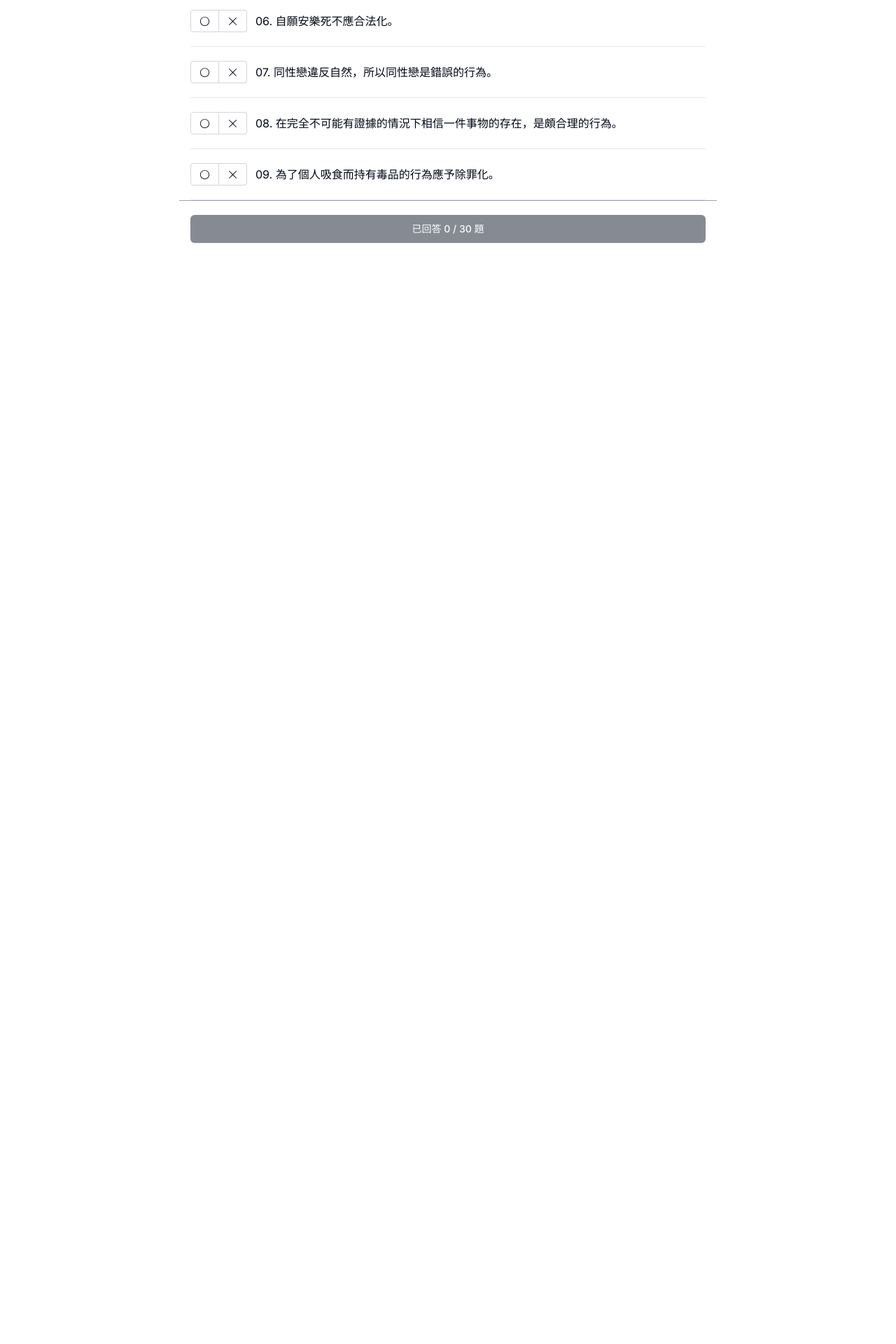
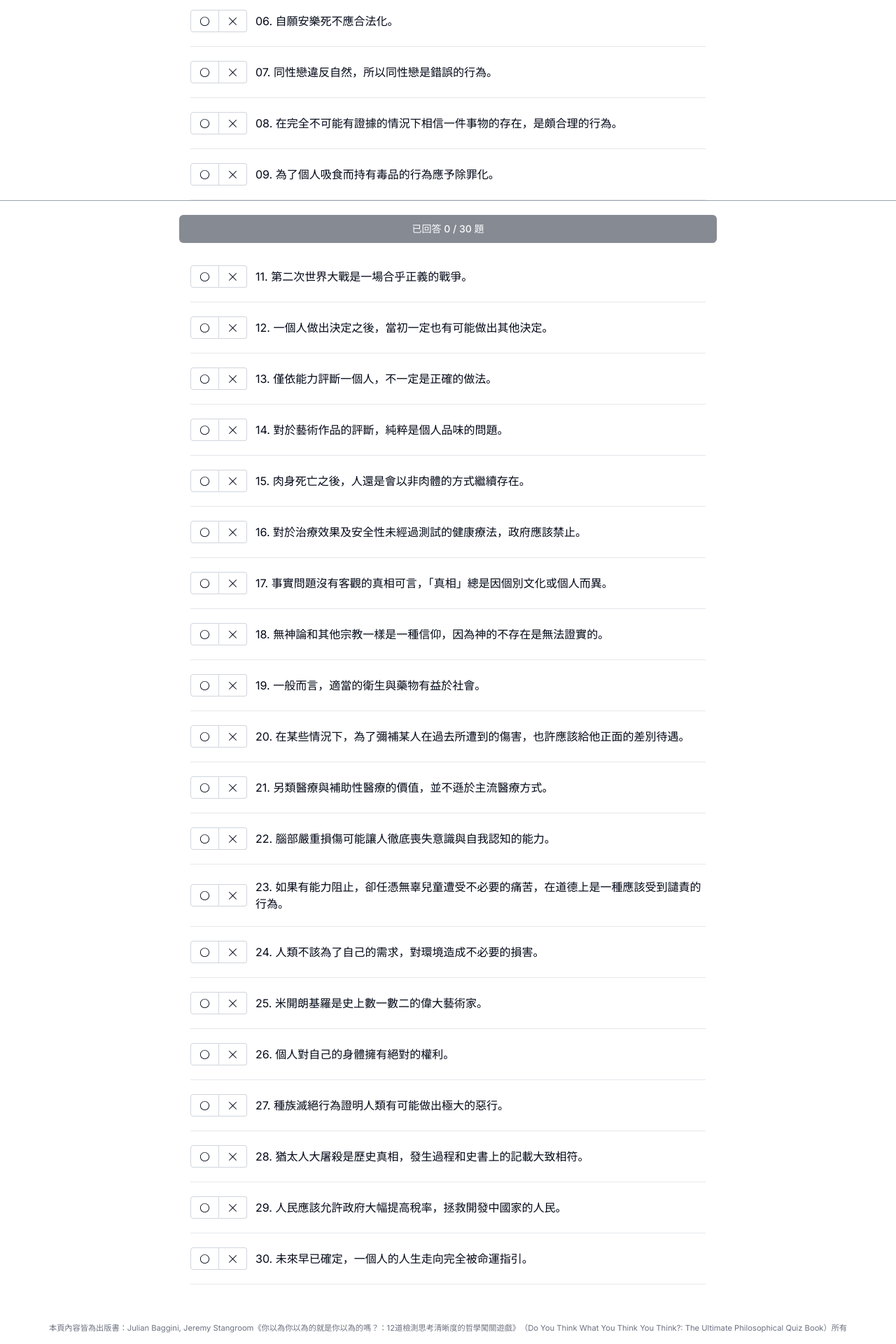
Before and after one commit to KendraTang/dytwytyt, a Next.js app: page /dytwytyt/questions in a window 1280 px wide. Shown: the part 433-2353 px from the top of the page at 70% size. Before the commit the page ends 800 px from the top, so only its background shows below. Built offline with nearby package versions, Linux system fonts and the light colour scheme.

Commit message:
Add credit footer

```diff
--- a/src/app/layout.tsx
+++ b/src/app/layout.tsx
@@ -21,10 +21,13 @@ export default function RootLayout({
 }>) {
   return (
     <html lang="en">
-      <body className={cn(inter.className, 'h-dvh overflow-hidden m-auto relative max-w-screen-md text-xl leading-8 md:text-base')}>
-        <div className="flex flex-col px-4 h-full overflow-y-auto">
+      <body className={cn(inter.className, 'w-full h-dvh flex flex-col overflow-y-auto text-xl leading-8 md:text-base')}>
+        <div className="px-4 flex-1 m-auto max-w-screen-md">
           {children}
         </div>
+        <footer className="text-center text-[0.7rem] leading-[0.8rem] text-gray-500 p-4 break-keep">
+          <p>本頁內容皆為出版書：Julian Baggini, Jeremy Stangroom<wbr />《你以為你以為的就是你以為的嗎？：12道檢測思考清晰度的哲學闖關遊戲》<wbr />（Do You Think What You Think You Think?: The Ultimate Philosophical Quiz Book）所有</p>
+        </footer>
       </body>
       {process.env.NODE_ENV === 'production' && <GoogleAnalytics gaId="G-KCD245W2L9" />}
     </html>
--- a/src/app/page.tsx
+++ b/src/app/page.tsx
@@ -3,6 +3,7 @@ import Link from "next/link";
 
 export default function Home() {
   return (
+    <div className="h-full flex align-center">
       <div className="flex flex-col gap-5 p-6 m-auto items-center border border-gray-400 outline outline-2 outline-offset-4 outline-gray-400">
         <h1 className="text-2xl text-center md:break-keep">《你以為你以為的就是你以為的嗎？：<wbr />12道檢測思考清晰度的哲學闖關遊戲》</h1>
         <h2>第一關：哲學健康檢查</h2>
@@ -20,5 +21,6 @@ export default function Home() {
           </Link>
         </Button>
       </div>
+    </div>
   );
 }
--- a/src/app/questions/components/Questions.tsx
+++ b/src/app/questions/components/Questions.tsx
@@ -87,9 +87,9 @@ const Questions: React.FC<Props> = ({ answers, reset, onSubmit, onAnswer }) => {
           </li>
         ))}
       </ul>
-      <div className="py-5 -mx-4 sticky inset-0 top-auto bg-white px-4 border-t border-t-gray-400">
+      <div className="py-5 flex justify-center fixed inset-0 top-auto bg-white px-4 border-t border-t-gray-400">
         <Button
-          className="w-full"
+          className="w-full max-w-screen-md"
           size="lg"
           onClick={() => onSubmit()}
           disabled={answerCount !== QUESTIONS.length}>
```
Lines whose indentation alone changed are shown as unchanged.
